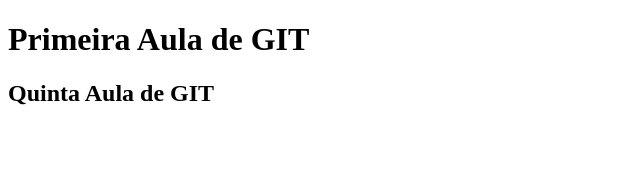
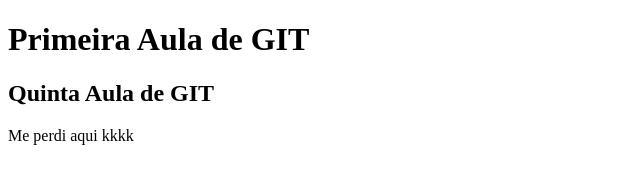
Before and after one commit to AlejandroLazame/gama-no-github, a plain HTML site: page index.html in a window 1280 px wide. Shown: the whole page, without its empty margins (0-640 px from the left). Drawn offline with Linux system fonts and the light colour scheme.

Commit message:
Atualizacao Index.html

```diff
--- a/index.html
+++ b/index.html
@@ -7,5 +7,6 @@
 <body>
 	<h1> Primeira Aula de GIT</h1>
 	<h2> Quinta Aula de GIT </h2>
+	<p> Me perdi aqui kkkk </p>
 </body>
 </html>
```
